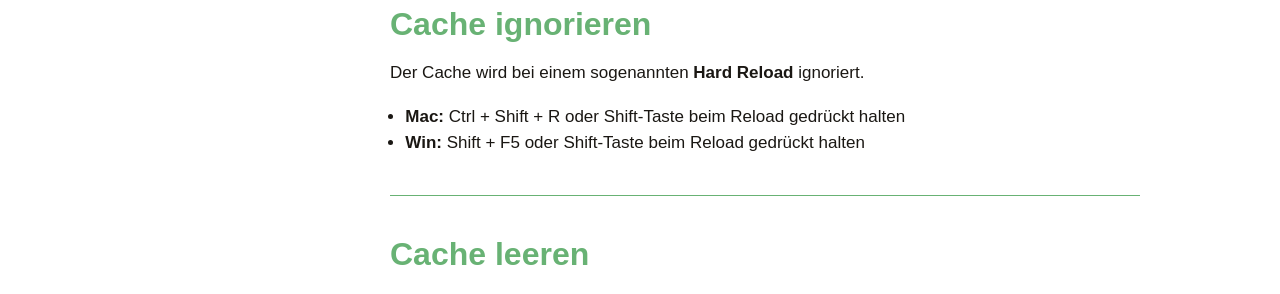
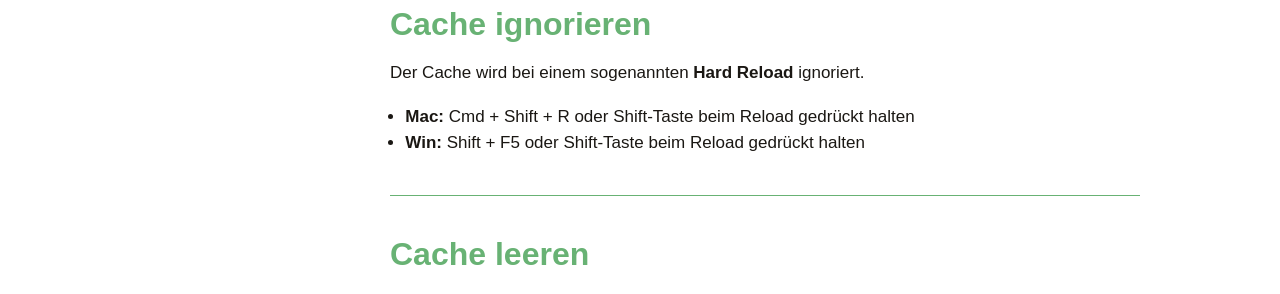
Before and after one commit to goYippi-labs/tutorials, a Jekyll site: the page built from browser-cache/index.md, in a window 1280 px wide. Shown: the part 626-920 px from the top of the page. Built offline with Jekyll 4.4.1, drawn with Linux system fonts in a browser that asks for light colours; some web fonts are replaced.

Commit message:
Correct mac hard reset

```diff
--- a/browser-cache/index.md
+++ b/browser-cache/index.md
@@ -22,7 +22,7 @@ Der Browser-Cache ist ein Zwischenspeicher des Webbrowsers, in dem bereits abger
 
 Der Cache wird bei einem sogenannten **Hard Reload** ignoriert.
 
-* **Mac:** Ctrl + Shift + R oder Shift-Taste beim Reload gedrückt halten
+* **Mac:** Cmd + Shift + R oder Shift-Taste beim Reload gedrückt halten
 * **Win:** Shift + F5 oder Shift-Taste beim Reload gedrückt halten
 
 ---
```
